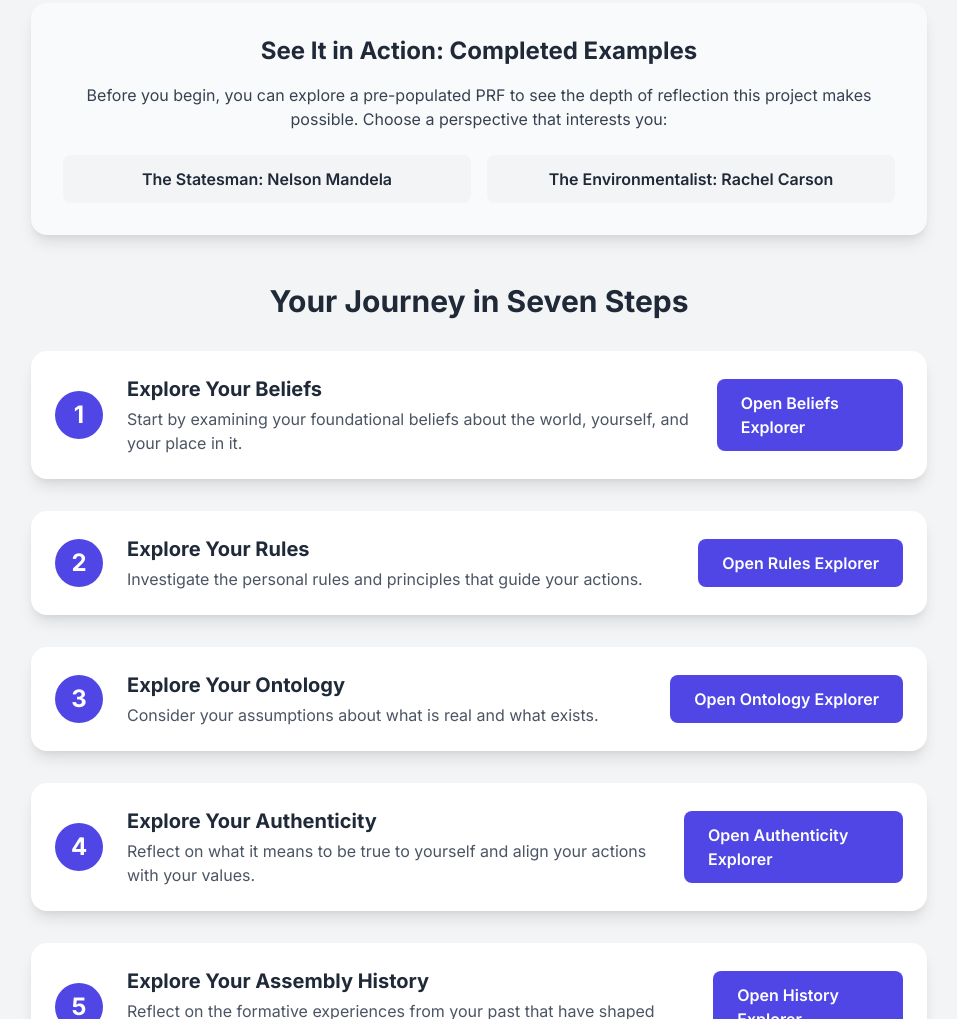
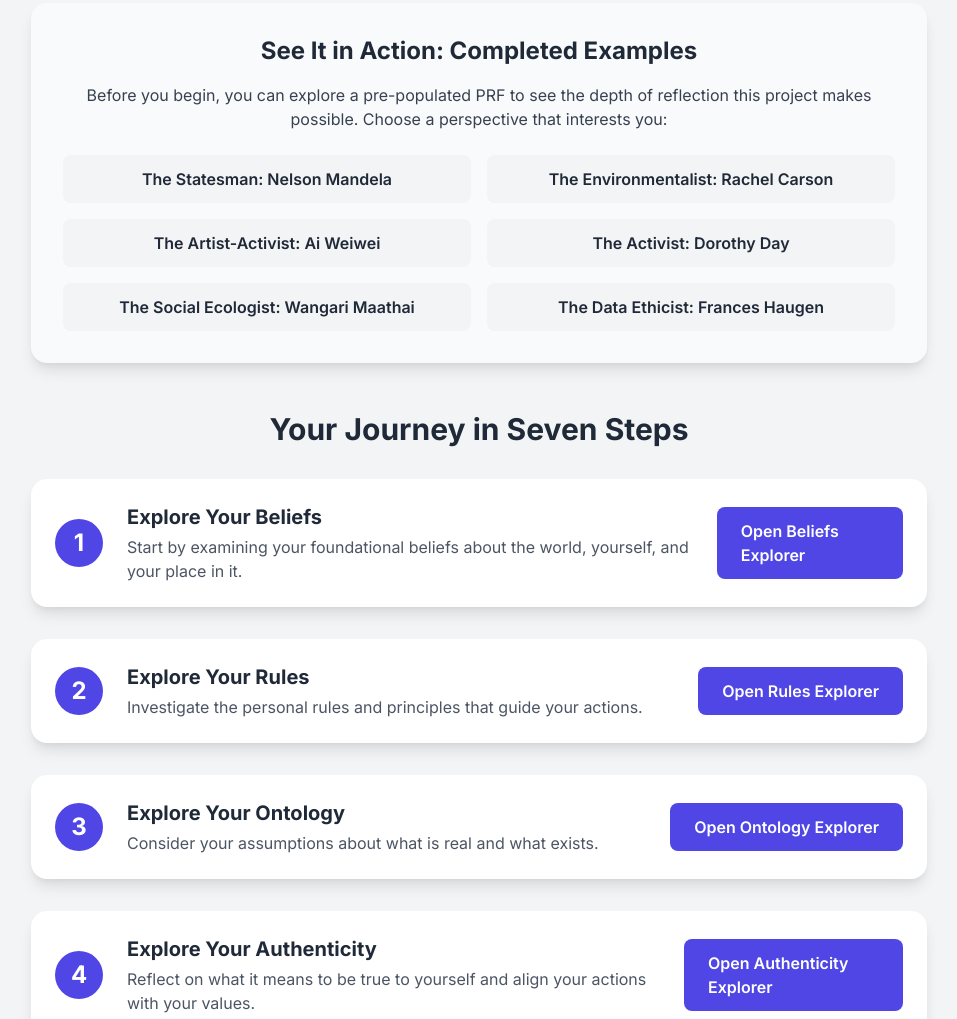
Before and after one commit to rmertzman-tech/PRF-PROJECT-HUB, a plain HTML site: page index.html in a window 1280 px wide. Shown: the part 781-1800 px from the top of the page, without its empty margins (161-1118 px from the left). Drawn offline with nearby package versions, Linux system fonts and the light colour scheme.

Commit message:
Update index.html

```diff
--- a/index.html
+++ b/index.html
@@ -93,14 +93,17 @@
             </div>
         </div>
 
-        <!-- UPDATED: Demo Library Section -->
+        <!-- Demo Library Section -->
         <div class="card p-8 mb-12 bg-gray-50">
             <h2 class="text-2xl font-bold mb-4 text-center">See It in Action: Completed Examples</h2>
             <p class="text-gray-700 mb-6 text-center">Before you begin, you can explore a pre-populated PRF to see the depth of reflection this project makes possible. Choose a perspective that interests you:</p>
             <div class="grid grid-cols-1 sm:grid-cols-2 gap-4">
                 <a href="https://rmertzman-tech.github.io/PRF-Synthesizer/" target="_blank" class="demo-link">The Statesman: Nelson Mandela</a>
                 <a href="https://rmertzman-tech.github.io/Rachel-Carson/" target="_blank" class="demo-link">The Environmentalist: Rachel Carson</a>
-                <!-- Add more demo links here as they are created -->
+                <a href="https://rmertzman-tech.github.io/Ai-Weiwei/" target="_blank" class="demo-link">The Artist-Activist: Ai Weiwei</a>
+                <a href="https://rmertzman-tech.github.io/Dorothy-Day/" target="_blank" class="demo-link">The Activist: Dorothy Day</a>
+                <a href="https://rmertzman-tech.github.io/Wangai-Maathai/" target="_blank" class="demo-link">The Social Ecologist: Wangari Maathai</a>
+                <a href="https://rmertzman-tech.github.io/Frances-Haugen/" target="_blank" class="demo-link">The Data Ethicist: Frances Haugen</a>
             </div>
         </div>
 
```
